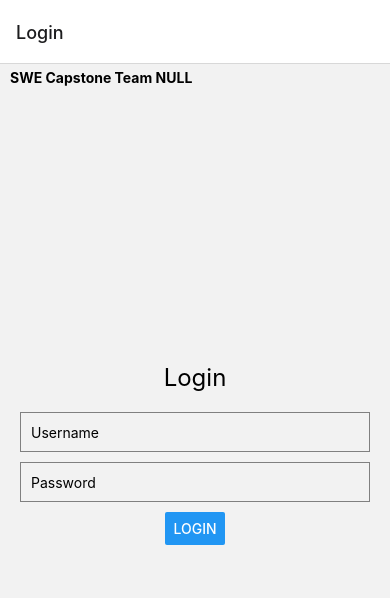
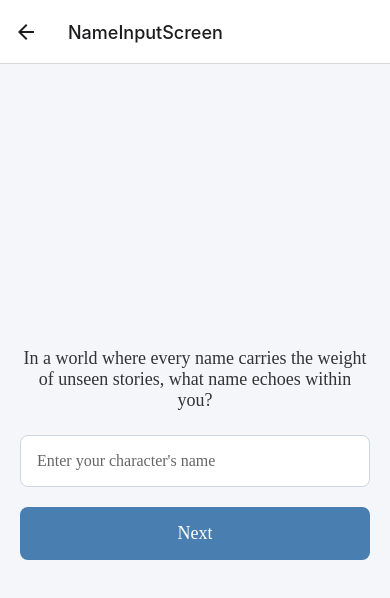
Before and after one commit to jasonfong246/CollegeExperienceApp, a React Native app in the folder CollegeApp/: screen /NameInputScreen in a window 390 px wide. Shown: the top 598 px of the page. Built offline with nearby package versions, Linux system fonts and the light colour scheme.

Commit message:
name and gender input
created screens where name will be inputted in by player

```diff
--- a/CollegeApp/App.tsx
+++ b/CollegeApp/App.tsx
@@ -2,7 +2,7 @@ import React from "react";
 import {Text,View} from 'react-native';
 import { NavigationContainer } from '@react-navigation/native';
 import { createNativeStackNavigator } from '@react-navigation/native-stack';
-import { Login, Home, Choice1Test, Choice2Test,PrologueScreen  } from "./screens";
+import { Login, Home, Choice1Test, Choice2Test,PrologueScreen, NameInputScreen, GenderSelectionScreen  } from "./screens";
 
 const Stack = createNativeStackNavigator();
 
@@ -20,6 +20,10 @@ export default function App () {
             name="Choice2Test" component={Choice2Test} />
         <Stack.Screen
             name="PrologueScreen" component={PrologueScreen} />
+        <Stack.Screen
+            name="NameInputScreen" component={NameInputScreen} />
+        <Stack.Screen
+            name="GenderSelectionScreen" component={GenderSelectionScreen} />
       </Stack.Navigator>
     </NavigationContainer>
   );
--- /dev/null
+++ b/CollegeApp/screens/GenderSelectionScreen.tsx
@@ -0,0 +1,70 @@
+// GenderSelectionScreen.tsx
+import React from 'react';
+import { View, Text, TouchableOpacity, StyleSheet } from 'react-native';
+
+const GenderSelectionScreen = ({ route, navigation }) => {
+  const { name } = route.params; // Retrieve the name from route params
+
+  const selectGender = (gender) => {
+    // Here you can navigate to the next screen and pass both name and gender
+    console.log(name, gender);
+    // navigation.navigate('NextScreen', { name, gender });
+  };
+
+  return (
+    <View style={styles.container}>
+      <Text style={styles.question}>In this world of endless narratives, how does your character's essence manifest?</Text>
+      <View style={styles.optionsContainer}>
+        <TouchableOpacity
+          style={styles.option}
+          onPress={() => selectGender('Male')}>
+          <Text style={styles.optionText}>Male</Text>
+        </TouchableOpacity>
+
+        <TouchableOpacity
+          style={styles.option}
+          onPress={() => selectGender('Female')}>
+          <Text style={styles.optionText}>Female</Text>
+        </TouchableOpacity>
+
+        <TouchableOpacity
+          style={styles.option}
+          onPress={() => selectGender('Non-binary')}>
+          <Text style={styles.optionText}>Non-binary</Text>
+        </TouchableOpacity>
+      </View>
+    </View>
+  );
+};
+
+const styles = StyleSheet.create({
+    container: {
+      flex: 1,
+      backgroundColor: '#fff',
+      justifyContent: 'center',
+      alignItems: 'center',
+      padding: 20,
+    },
+    header: {
+      fontSize: 24,
+      fontWeight: 'bold',
+      marginBottom: 20,
+    },
+    optionsContainer: {
+      flexDirection: 'row',
+      justifyContent: 'space-around',
+    },
+    option: {
+      backgroundColor: '#f0f0f0',
+      paddingVertical: 10,
+      paddingHorizontal: 20,
+      borderRadius: 8,
+    },
+    optionText: {
+      fontSize: 18,
+      fontWeight: 'bold',
+    },
+  });
+
+// ... styles remain unchanged
+export default GenderSelectionScreen;
--- /dev/null
+++ b/CollegeApp/screens/NameInputScreen.tsx
@@ -0,0 +1,81 @@
+// NameInputScreen.tsx
+import React, { useState } from 'react';
+import { View, Text, TextInput, TouchableOpacity, StyleSheet, KeyboardAvoidingView, Platform } from 'react-native';
+
+const NameInputScreen = ({ navigation }) => {
+  const [name, setName] = useState('');
+
+  const handleNext = () => {
+    // Pass the name to the next screen (GenderSelectionScreen) using navigation params
+    navigation.navigate('GenderSelectionScreen', { name });
+  };
+
+  return (
+    <KeyboardAvoidingView
+      behavior={Platform.OS === "ios" ? "padding" : "height"}
+      style={styles.container}
+    >
+      <View style={styles.content}>
+        <Text style={styles.question}>In a world where every name carries the weight of unseen stories, what name echoes within you?</Text>
+        <TextInput
+          style={styles.input}
+          onChangeText={setName}
+          value={name}
+          placeholder="Enter your character's name"
+          placeholderTextColor="#666"
+        />
+        <TouchableOpacity
+          style={styles.button}
+          onPress={handleNext}>
+          <Text style={styles.buttonText}>Next</Text>
+        </TouchableOpacity>
+      </View>
+    </KeyboardAvoidingView>
+  );
+};
+
+const styles = StyleSheet.create({
+  container: {
+    flex: 1,
+    backgroundColor: '#f5f6fa',
+  },
+  content: {
+    flex: 1,
+    justifyContent: 'center',
+    alignItems: 'center',
+    padding: 20,
+  },
+  question: {
+    fontSize: 18,
+    color: '#333',
+    textAlign: 'center',
+    marginBottom: 24,
+    fontFamily: 'Times New Roman', // iOS default serif font
+  },
+  input: {
+    borderWidth: 1,
+    borderColor: '#ced6e0',
+    backgroundColor: 'white',
+    borderRadius: 8,
+    padding: 16,
+    fontSize: 16,
+    width: '100%',
+    marginBottom: 20,
+    fontFamily: 'Times New Roman',
+  },
+  button: {
+    backgroundColor: '#487eb0',
+    borderRadius: 8,
+    padding: 16,
+    width: '100%',
+    alignItems: 'center',
+  },
+  buttonText: {
+    color: 'white',
+    fontSize: 18,
+    fontFamily: 'Times New Roman',
+  },
+  // If Times New Roman is not available or if you're targeting Android, consider a similar serif font or use the default sans-serif.
+});
+
+export default NameInputScreen;
--- a/CollegeApp/screens/PrologueScreen.tsx
+++ b/CollegeApp/screens/PrologueScreen.tsx
@@ -1,5 +1,6 @@
 import React, { useState } from 'react';
 import { View, Text, TouchableOpacity, StyleSheet } from 'react-native';
+import { useNavigation } from '@react-navigation/native';
 
 const  prologueTexts = [
   "Narrator: In the heart of a world brimming with possibilities, where dreams are nurtured and destinies are forged, lies the gateway to an adventure unlike any other—a journey through the hallowed halls of college life. Here, at the crossroads of the future, every choice echoes into the vast unknown, shaping the path of what’s to come. But be wary, for not all paths lead to light.",
@@ -12,13 +13,14 @@ const  prologueTexts = [
 
 const PrologueScreen = () => {
   const [currentIndex, setCurrentIndex] = useState(0);
+  const navigation = useNavigation();
 
   const handleTextPress = () => {
     if (currentIndex <  prologueTexts.length - 1) {
       setCurrentIndex(currentIndex + 1);
     } else {
       // Here you could navigate to the next part of your app, e.g., the main menu
-      console.log('End of prologue. Navigate to next screen.');
+      navigation.navigate('NameInputScreen');
     }
   };
 
--- a/CollegeApp/screens/index.js
+++ b/CollegeApp/screens/index.js
@@ -3,6 +3,8 @@ import Login from "./Login";
 import Choice1Test from "./Choice1Test";
 import Choice2Test from "./Choice2Test";
 import PrologueScreen from "./PrologueScreen";
+import NameInputScreen from "./NameInputScreen";
+import GenderSelectionScreen from "./GenderSelectionScreen";
 
 export{
     Home,
@@ -10,4 +12,6 @@ export{
     Choice1Test,
     Choice2Test,
     PrologueScreen,
+    NameInputScreen,
+    GenderSelectionScreen,
 }
```
Also changed, not shown: CollegeApp/screens/ProloguePic.jpg (added).
